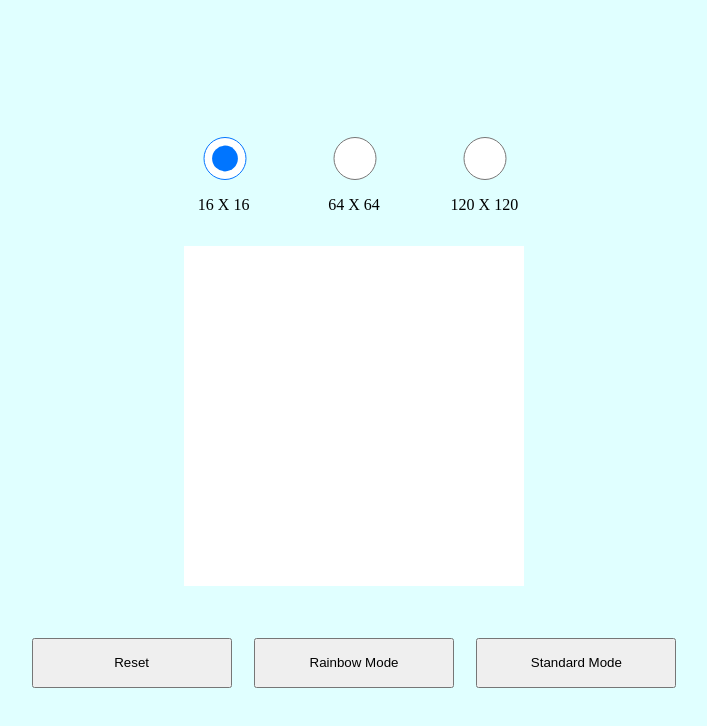
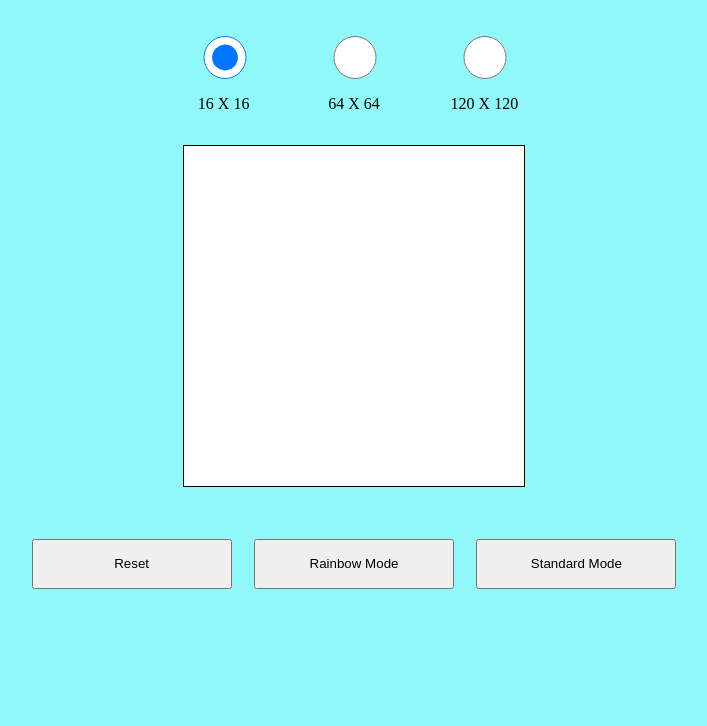
Before and after one commit to richardlee86/etch-a-sketch, a plain HTML site: page index.html in a window 1280 px wide. Shown: the whole page, without its empty margins (286-993 px from the left). Drawn offline with Linux system fonts and the light colour scheme.

Commit message:
made changes to style and margins

```diff
--- a/style.css
+++ b/style.css
@@ -1,10 +1,10 @@
 body {
-    background-color: lightcyan;
+    background-color: rgb(144, 248, 248);
 }
 .size {
     display: flex;
     justify-content: center;
-    margin-top: 10%;
+    margin-top: 2%;
     width: 100%;
     height: 5rem;
     gap: 1.4rem;
@@ -50,6 +50,7 @@ body {
     height: 340px;
     width: 340px;
     overflow: hidden;
+    border: 1px solid black;
 }
 
 .etchDiv{
```
